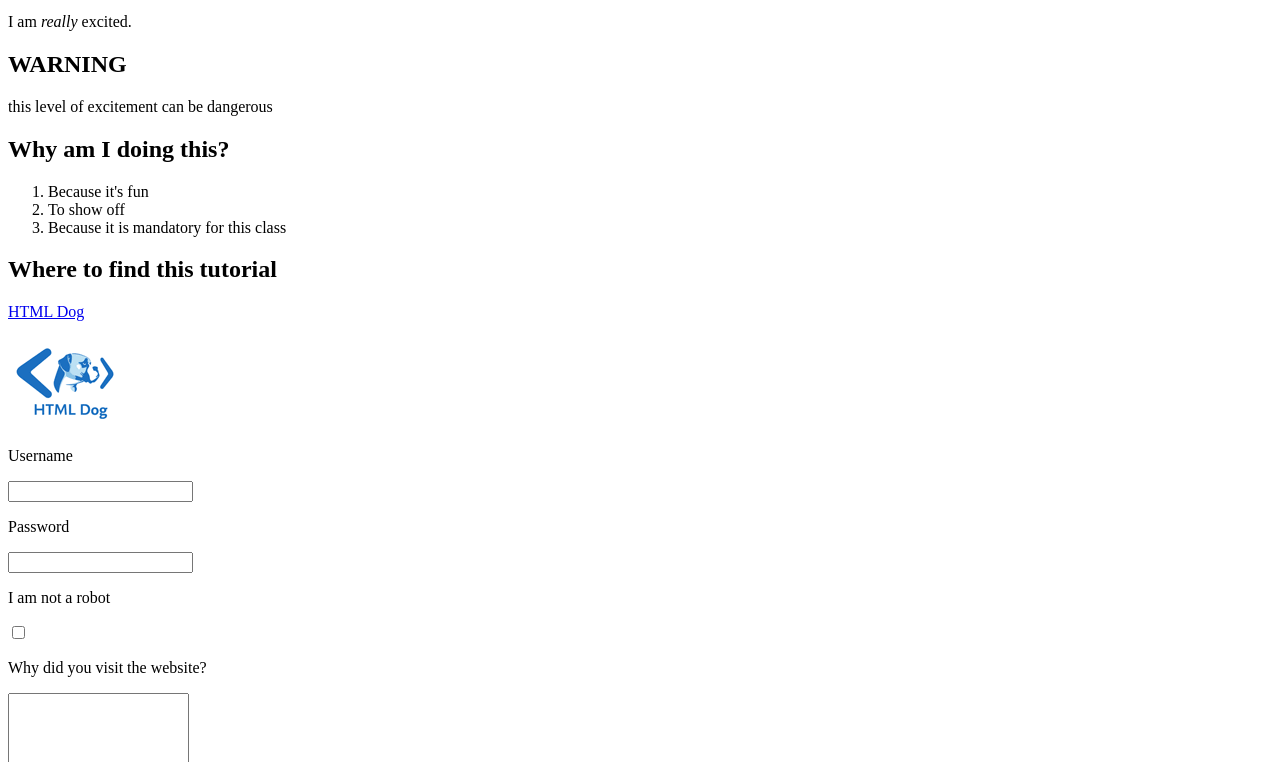
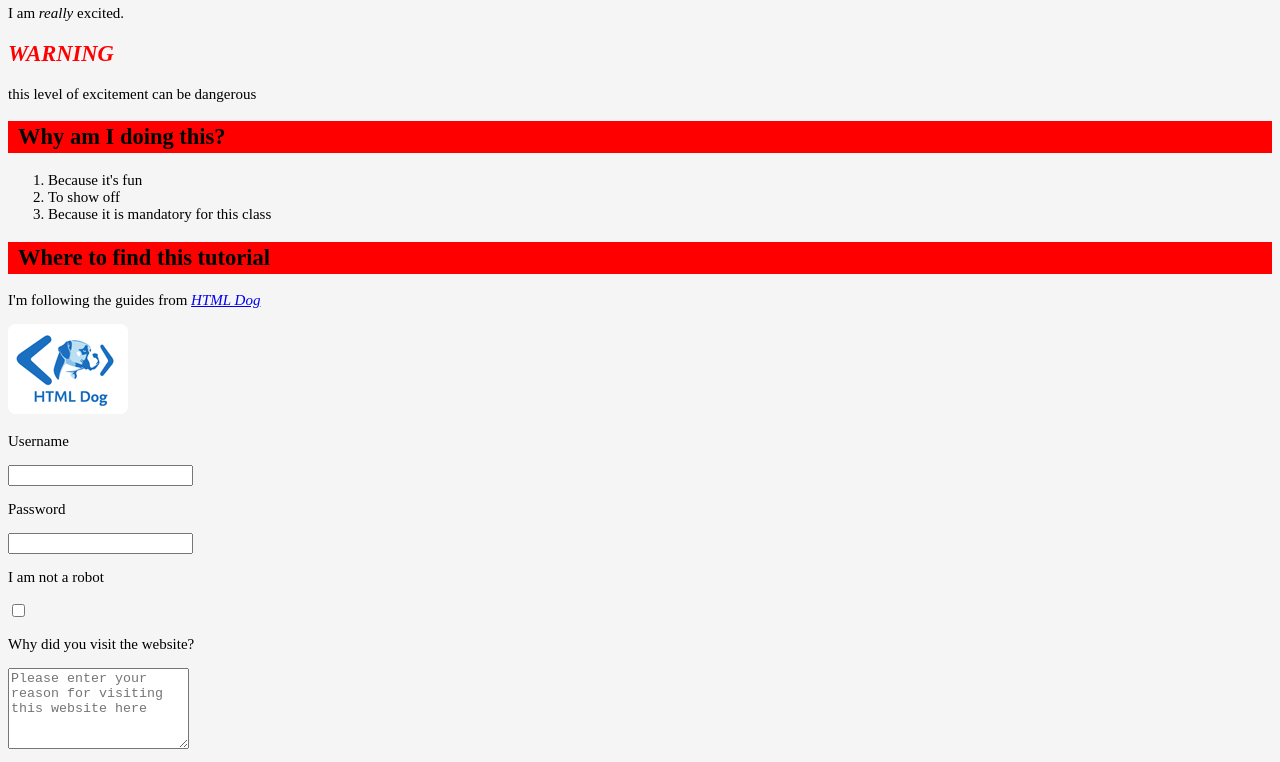
Before and after one commit to MarijnKneppersSMC/HTML-basis, a plain HTML site: page index.html in a window 1280 px wide. Shown: the part 101-863 px from the top of the page. Drawn offline with Linux system fonts and the light colour scheme.

Commit message:
added css

```diff
--- a/index.html
+++ b/index.html
@@ -2,13 +2,14 @@
 <html>
     <head>
       <title>My first HTML website</title>
+	  <link rel="stylesheet" href="style.css" />
     </head>
     <body>
         <h1>My first website</h1>
         <p>Welcome to my first website</p>
         <p>I am <em>really</em> excited.<br></p>
 
-        <h2><strong>WARNING</strong></h2>
+        <h2 class="WARNING"><strong>warning</strong></h2>
         <p>this level of excitement can be dangerous</p>
 
         <h2>Why am I doing this?</h2>
@@ -19,7 +20,7 @@
         </ol>
 
         <h2>Where to find this tutorial</h2>
-        <p><a href="http://www.htmldog.com">HTML Dog</a></p>
+        <p>I'm following the guides from <a href="http://www.htmldog.com">HTML Dog</a></p>
 
         <img src="images/badge1.gif" width="120" height="90" alt="HTML Dog Icon">
 
@@ -34,7 +35,7 @@
             <input type="checkbox">
 
             <p>Why did you visit the website?</p>
-            <textarea rows="5" cols="20"></textarea>
+            <textarea rows="5" cols="20" placeholder="Please enter your reason for visiting this website here"></textarea>
 
             <p>What kind of user are you?</p>
             <select>
--- /dev/null
+++ b/style.css
@@ -0,0 +1,38 @@
+body {
+    font-size: 15px;
+	background-color: rgb(245, 245, 245)
+}
+
+
+h1 {
+    color: black;
+    background-color: darkgray;
+}
+
+strong
+{
+	font-style: italic;
+	text-transform: uppercase;
+	color: red;
+}
+
+h2
+{
+    border-style: solid;
+    border-width: 3px;
+    border-left-width: 10px;
+    border-right-width: 10px;
+    border-color: red;
+	background-color: red;
+}
+
+.WARNING
+{
+	border-style: none;
+	background-color: rgb(245, 245, 245);
+}
+
+a
+{
+	font-style: italic;
+}
```
